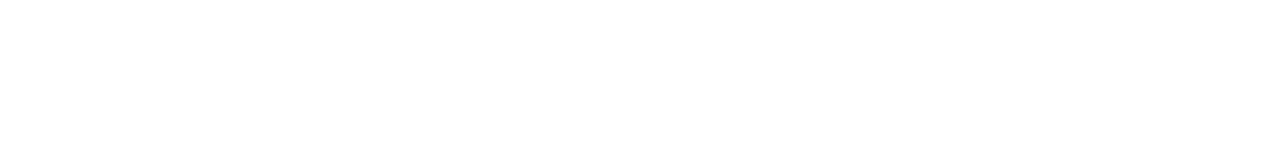
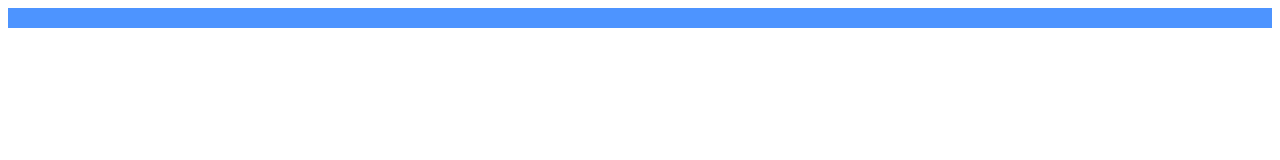
Before and after one commit to ShivaniEkshinge/icp-10-css-navbar, a plain HTML site: page index.html in a window 1280 px wide. Drawn offline with Linux system fonts and the light colour scheme.

Commit message:
navbar created

```diff
--- a/index.html
+++ b/index.html
@@ -4,8 +4,20 @@
     <meta charset="UTF-8">
     <meta name="viewport" content="width=device-width, initial-scale=1.0">
     <title>Navbar</title>
+    <style>
+     .navbar{
+            background-color: #4d94ff;
+            color: #fff;
+            padding: 10px;
+            position: sticky;
+            top: 0;
+            display: flex;
+            align-items: center;
+        }
+    </style>
 </head>
 <body>
-
+        <div class="navbar">
+         </div>
 </body>
 </html>
```
Also changed, not shown: icon/interface.png (added), icon/temple.png (added), img/Mumbai.webp (added), img/ayodhya.jpg (added), img/bibi-ka-maqbara-.webp (added), img/get way india.webp (added), img/kashmir.jpg (added), img/panjab.jpg (added), img/vrundavan.png (added).
